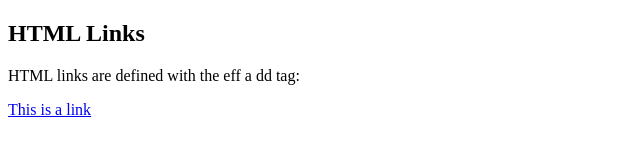
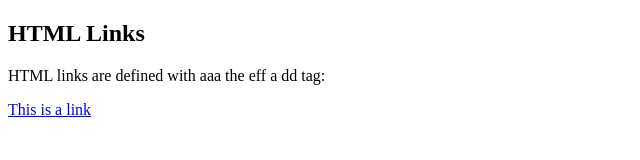
Before and after one commit to Pijushm/Sample1, a plain HTML site: page web/index.html in a window 1280 px wide. Shown: the full height of the page, 0-640 px from the left. Drawn offline with Linux system fonts and the light colour scheme.

Commit message:
Adding Index File

```diff
--- a/web/index.html
+++ b/web/index.html
@@ -3,7 +3,7 @@
 <body>
 
 <h2>HTML Links</h2>
-<p>HTML links are defined with the eff a dd tag:</p>
+<p>HTML links are defined with aaa the eff a dd tag:</p>
 
 <a href="https://www.w3schools.com">This is a link</a>
 
```
